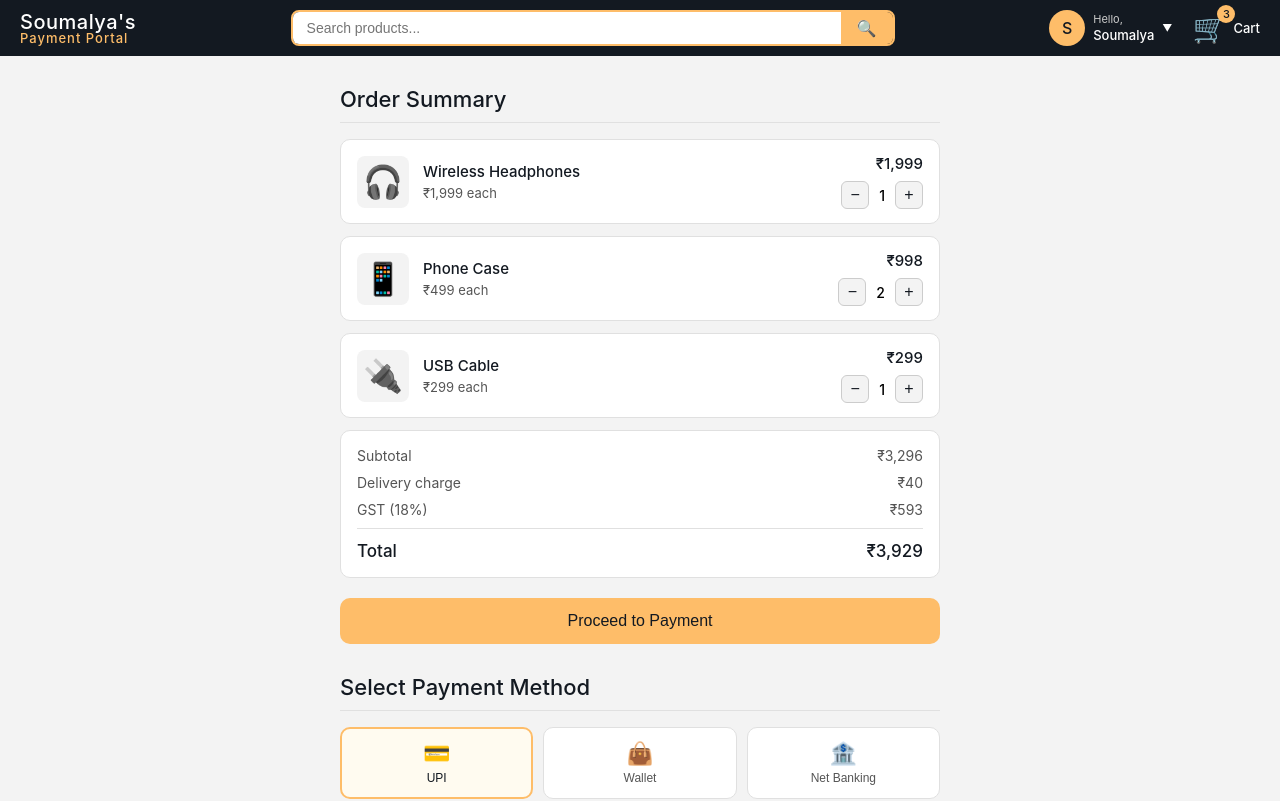
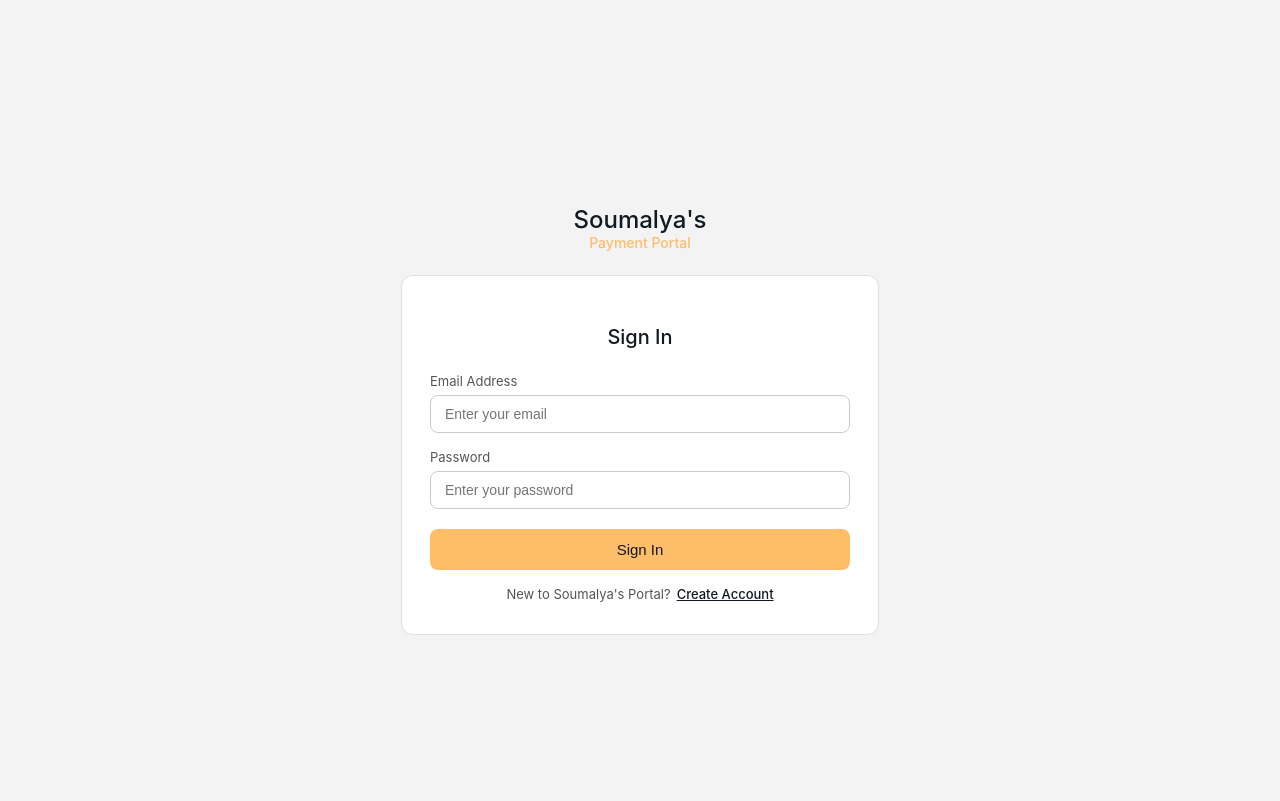
Before and after one commit to Soumalyadeb2003/payment-portal, a React (Create React App) app: page / in a window 1280 px wide. Shown: the top 801 px of the page. Built offline with nearby package versions, Linux system fonts and the light colour scheme.

Commit message:
Add login page

```diff
--- a/src/App.js
+++ b/src/App.js
@@ -1,20 +1,33 @@
+import { useState } from "react";
 import Header from "./components/Header";
 import OrderSummary from "./components/OrderSummary";
 import PaymentForm from "./components/PaymentForm";
 import Confirmation from "./components/Confirmation";
-import { useState } from "react";
+import Login from "./components/Login";
 
 function App() {
-  const [page, setPage] = useState("payment");
+  const [page, setPage] = useState("login");
   const [paymentStatus, setPaymentStatus] = useState("success");
+  const [user, setUser] = useState(null);
+  const [token, setToken] = useState(null);
+
+  const handleLogin = (userData, userToken) => {
+    setUser(userData);
+    setToken(userToken);
+    setPage("payment");
+  };
 
   return (
     <div style={{ backgroundColor: "#f3f3f3", minHeight: "100vh" }}>
-      <Header />
+      {page === "login" && (
+        <Login onLogin={handleLogin} />
+      )}
+      {page !== "login" && <Header user={user} />}
       {page === "payment" && (
         <>
           <OrderSummary />
           <PaymentForm
+            token={token}
             onSuccess={() => { setPaymentStatus("success"); setPage("confirmation"); }}
             onFailed={() => { setPaymentStatus("failed"); setPage("confirmation"); }}
           />
--- /dev/null
+++ b/src/components/Login.jsx
@@ -0,0 +1,246 @@
+import { useState } from "react";
+
+const BACKEND = "https://payment-backend-production-a82f.up.railway.app";
+
+export default function Login({ onLogin }) {
+  const [isSignup, setIsSignup] = useState(false);
+  const [name, setName] = useState("");
+  const [email, setEmail] = useState("");
+  const [phone, setPhone] = useState("");
+  const [password, setPassword] = useState("");
+  const [loading, setLoading] = useState(false);
+  const [error, setError] = useState("");
+
+  const handleSubmit = async () => {
+    setLoading(true);
+    setError("");
+
+    const url = isSignup
+      ? `${BACKEND}/api/auth/signup`
+      : `${BACKEND}/api/auth/login`;
+
+    const body = isSignup
+      ? { name, email, phone, password }
+      : { email, password };
+
+    try {
+      const res = await fetch(url, {
+        method: "POST",
+        headers: { "Content-Type": "application/json" },
+        body: JSON.stringify(body),
+      });
+
+      const data = await res.json();
+
+      if (res.ok) {
+        localStorage.setItem("token", data.token);
+        localStorage.setItem("user", JSON.stringify(data.user));
+        onLogin(data.user, data.token);
+      } else {
+        setError(data.message || "Something went wrong!");
+      }
+    } catch (err) {
+      setError("Cannot connect to server. Please try again.");
+    } finally {
+      setLoading(false);
+    }
+  };
+
+  return (
+    <div
+      style={{
+        minHeight: "100vh",
+        backgroundColor: "#f3f3f3",
+        display: "flex",
+        flexDirection: "column",
+        alignItems: "center",
+        justifyContent: "center",
+        padding: "20px",
+      }}
+    >
+      {/* Logo */}
+      <div style={{ marginBottom: "24px", textAlign: "center" }}>
+        <p style={{ fontSize: "24px", fontWeight: "500", color: "#131921", margin: 0 }}>
+          Soumalya's
+        </p>
+        <p style={{ fontSize: "14px", color: "#febd69", fontWeight: "500", margin: 0 }}>
+          Payment Portal
+        </p>
+      </div>
+
+      {/* Card */}
+      <div
+        style={{
+          backgroundColor: "#ffffff",
+          border: "1px solid #e0e0e0",
+          borderRadius: "12px",
+          padding: "32px 28px",
+          width: "100%",
+          maxWidth: "420px",
+        }}
+      >
+        <h2
+          style={{
+            fontSize: "20px",
+            fontWeight: "500",
+            color: "#131921",
+            marginBottom: "24px",
+            textAlign: "center",
+          }}
+        >
+          {isSignup ? "Create Account" : "Sign In"}
+        </h2>
+
+        {/* Name field - only for signup */}
+        {isSignup && (
+          <div style={{ marginBottom: "16px" }}>
+            <label style={{ fontSize: "13px", color: "#555", display: "block", marginBottom: "6px" }}>
+              Full Name
+            </label>
+            <input
+              type="text"
+              placeholder="Enter your full name"
+              value={name}
+              onChange={(e) => setName(e.target.value)}
+              style={{
+                width: "100%",
+                padding: "10px 14px",
+                borderRadius: "8px",
+                border: "1px solid #ccc",
+                fontSize: "14px",
+                outline: "none",
+                boxSizing: "border-box",
+              }}
+            />
+          </div>
+        )}
+
+        {/* Email field */}
+        <div style={{ marginBottom: "16px" }}>
+          <label style={{ fontSize: "13px", color: "#555", display: "block", marginBottom: "6px" }}>
+            Email Address
+          </label>
+          <input
+            type="email"
+            placeholder="Enter your email"
+            value={email}
+            onChange={(e) => setEmail(e.target.value)}
+            style={{
+              width: "100%",
+              padding: "10px 14px",
+              borderRadius: "8px",
+              border: "1px solid #ccc",
+              fontSize: "14px",
+              outline: "none",
+              boxSizing: "border-box",
+            }}
+          />
+        </div>
+
+        {/* Phone field - only for signup */}
+        {isSignup && (
+          <div style={{ marginBottom: "16px" }}>
+            <label style={{ fontSize: "13px", color: "#555", display: "block", marginBottom: "6px" }}>
+              Phone Number
+            </label>
+            <input
+              type="tel"
+              placeholder="Enter your phone number"
+              value={phone}
+              onChange={(e) => setPhone(e.target.value)}
+              style={{
+                width: "100%",
+                padding: "10px 14px",
+                borderRadius: "8px",
+                border: "1px solid #ccc",
+                fontSize: "14px",
+                outline: "none",
+                boxSizing: "border-box",
+              }}
+            />
+          </div>
+        )}
+
+        {/* Password field */}
+        <div style={{ marginBottom: "20px" }}>
+          <label style={{ fontSize: "13px", color: "#555", display: "block", marginBottom: "6px" }}>
+            Password
+          </label>
+          <input
+            type="password"
+            placeholder="Enter your password"
+            value={password}
+            onChange={(e) => setPassword(e.target.value)}
+            style={{
+              width: "100%",
+              padding: "10px 14px",
+              borderRadius: "8px",
+              border: "1px solid #ccc",
+              fontSize: "14px",
+              outline: "none",
+              boxSizing: "border-box",
+            }}
+          />
+        </div>
+
+        {/* Error message */}
+        {error && (
+          <div
+            style={{
+              backgroundColor: "#fff0f0",
+              border: "1px solid #f5c6c6",
+              borderRadius: "8px",
+              padding: "10px 14px",
+              marginBottom: "16px",
+              fontSize: "13px",
+              color: "#c0392b",
+            }}
+          >
+            {error}
+          </div>
+        )}
+
+        {/* Submit button */}
+        <button
+          onClick={handleSubmit}
+          disabled={loading}
+          style={{
+            width: "100%",
+            padding: "12px",
+            backgroundColor: loading ? "#ccc" : "#febd69",
+            border: "none",
+            borderRadius: "8px",
+            fontSize: "15px",
+            fontWeight: "500",
+            color: "#131921",
+            cursor: loading ? "not-allowed" : "pointer",
+            marginBottom: "16px",
+          }}
+        >
+          {loading
+            ? "Please wait..."
+            : isSignup
+            ? "Create Account"
+            : "Sign In"}
+        </button>
+
+        {/* Toggle between login and signup */}
+        <p style={{ textAlign: "center", fontSize: "13px", color: "#555", margin: 0 }}>
+          {isSignup ? "Already have an account?" : "New to Soumalya's Portal?"}
+          <span
+            onClick={() => { setIsSignup(!isSignup); setError(""); }}
+            style={{
+              color: "#131921",
+              fontWeight: "500",
+              cursor: "pointer",
+              marginLeft: "6px",
+              textDecoration: "underline",
+            }}
+          >
+            {isSignup ? "Sign In" : "Create Account"}
+          </span>
+        </p>
+      </div>
+    </div>
+  );
+}
```
